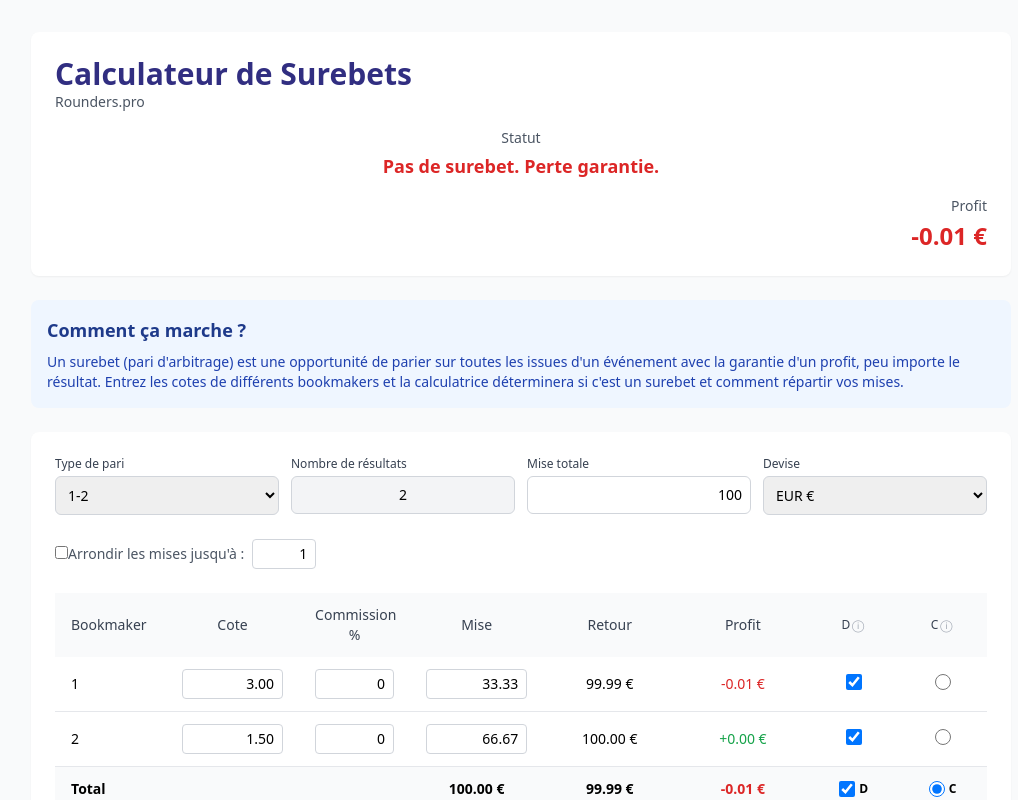
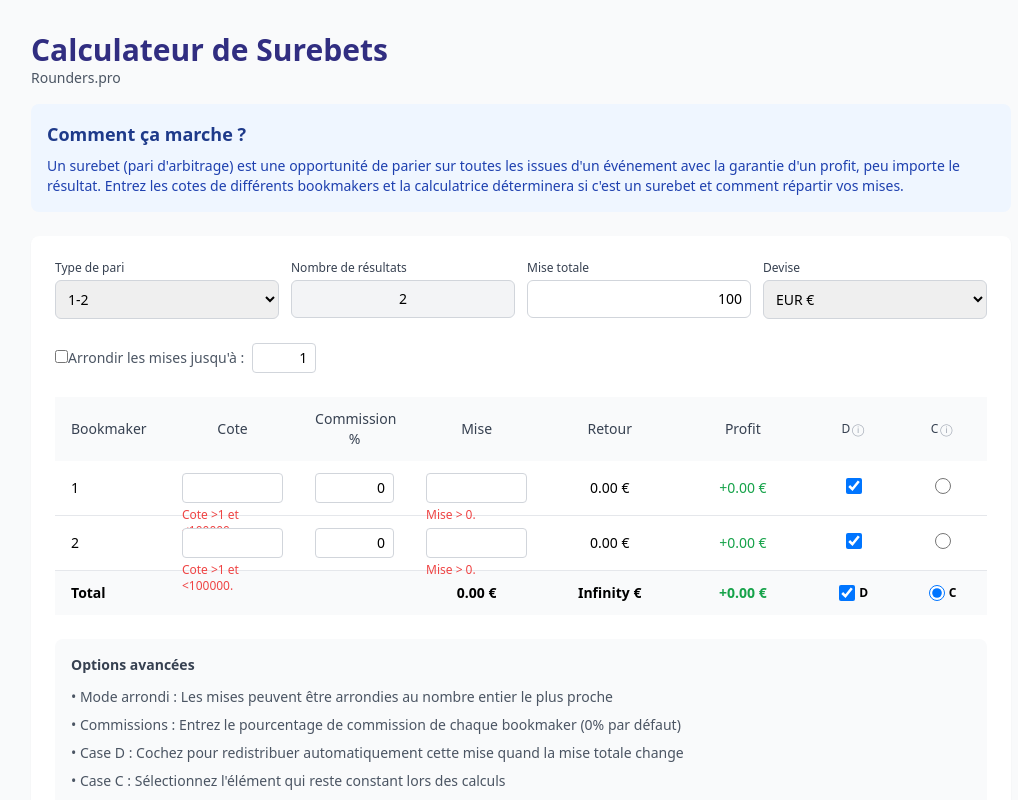
Before and after one commit to Web-Online-Concept/rounders-pro, a Next.js app: page /outils/surebet-calculatrice in a window 1280 px wide. Shown: the top 800 px of the page, without its empty margins (119-1137 px from the left). Built offline with nearby package versions, Linux system fonts and the light colour scheme.

Commit message:
Update SurebetCalculator.js

```diff
--- a/app/outils/surebet-calculatrice/SurebetCalculator.js
+++ b/app/outils/surebet-calculatrice/SurebetCalculator.js
@@ -8,15 +8,15 @@ const SurebetCalculator = () => {
   const [betType, setBetType] = useState('1-2');
   const [currency, setCurrency] = useState('EUR');
   const [totalStake, setTotalStake] = useState('100');
-  const [odds1, setOdds1] = useState('3.00');
-  const [odds2, setOdds2] = useState('1.50');
-  const [odds3, setOdds3] = useState('2.00');
+  const [odds1, setOdds1] = useState('');
+  const [odds2, setOdds2] = useState('');
+  const [odds3, setOdds3] = useState('');
   const [commission1, setCommission1] = useState('0');
   const [commission2, setCommission2] = useState('0');
   const [commission3, setCommission3] = useState('0');
-  const [stake1, setStake1] = useState('33.33');
-  const [stake2, setStake2] = useState('66.67');
-  const [stake3, setStake3] = useState('0.00');
+  const [stake1, setStake1] = useState('');
+  const [stake2, setStake2] = useState('');
+  const [stake3, setStake3] = useState('');
   const [distribute1, setDistribute1] = useState(true);
   const [distribute2, setDistribute2] = useState(true);
   const [distribute3, setDistribute3] = useState(true);
@@ -50,7 +50,7 @@ const SurebetCalculator = () => {
     }
   };
 
-  // Fonction pour redistribuer les mises
+  // Fonction pour redistribuer les mises (basée sur surebet.com)
   const redistributeStakes = () => {
     if (isUpdating.current) return;
     isUpdating.current = true;
@@ -76,6 +76,9 @@ const SurebetCalculator = () => {
     if (outcomeCount === 3 && adjOdds3 > 0) sumInverseOdds += 1 / adjOdds3;
 
     if (sumInverseOdds <= 0) {
+      setStake1('');
+      setStake2('');
+      if (outcomeCount === 3) setStake3('');
       isUpdating.current = false;
       return;
     }
@@ -83,12 +86,12 @@ const SurebetCalculator = () => {
     // Calcul des mises
     let s1 = 0, s2 = 0, s3 = 0;
     if (fixedMode === 'sum' && distributeAll) {
-      // Redistribution des mises pour égaliser les profits
+      // Mise totale fixe, redistribution des mises
       s1 = distribute1 ? (total / adjOdds1 / sumInverseOdds) : parseFloat(stake1) || 0;
       s2 = distribute2 ? (total / adjOdds2 / sumInverseOdds) : parseFloat(stake2) || 0;
       s3 = outcomeCount === 3 && distribute3 ? (total / adjOdds3 / sumInverseOdds) : 0;
     } else if (fixedMode !== 'sum') {
-      // Cas où une mise individuelle est fixe
+      // Mise individuelle fixe
       const fixedStake = parseFloat(fixedMode === '1' ? stake1 : fixedMode === '2' ? stake2 : stake3) || 0;
       const fixedOdds = fixedMode === '1' ? adjOdds1 : fixedMode === '2' ? adjOdds2 : adjOdds3;
       const fixedReturn = fixedStake * fixedOdds;
@@ -114,9 +117,9 @@ const SurebetCalculator = () => {
     }
 
     // Mise à jour des mises
-    setStake1(s1.toFixed(2));
-    setStake2(s2.toFixed(2));
-    if (outcomeCount === 3) setStake3(s3.toFixed(2));
+    setStake1(s1 > 0 ? s1.toFixed(2) : '');
+    setStake2(s2 > 0 ? s2.toFixed(2) : '');
+    if (outcomeCount === 3) setStake3(s3 > 0 ? s3.toFixed(2) : '');
 
     isUpdating.current = false;
   };
@@ -144,17 +147,17 @@ const SurebetCalculator = () => {
     const profit2 = return2 - actualTotal;
     const profit3 = outcomeCount === 3 ? return3 - actualTotal : 0;
     const profits = outcomeCount === 3 ? [profit1, profit2, profit3] : [profit1, profit2];
-    const minProfit = Math.min(...profits.filter(p => !isNaN(p)));
+    const minProfit = Math.min(...profits.filter(p => !isNaN(p) && p !== 0));
     let sumInverseOdds = 0;
-    if (adjOdds1 > 0) sumInverseOdds += 1/adjOdds1;
-    if (adjOdds2 > 0) sumInverseOdds += 1/adjOdds2;
-    if (outcomeCount === 3 && adjOdds3 > 0) sumInverseOdds += 1/adjOdds3;
+    if (adjOdds1 > 0) sumInverseOdds += 1 / adjOdds1;
+    if (adjOdds2 > 0) sumInverseOdds += 1 / adjOdds2;
+    if (outcomeCount === 3 && adjOdds3 > 0) sumInverseOdds += 1 / adjOdds3;
     const isSurebet = sumInverseOdds < 1 && sumInverseOdds > 0;
     return {
       stakes: [s1, s2, s3],
       returns: [return1, return2, return3],
       profits: [profit1, profit2, profit3],
-      minProfit: isNaN(minProfit) ? 0 : minProfit,
+      minProfit: isNaN(minProfit) || minProfit === Infinity || minProfit === -Infinity ? 0 : minProfit,
       isSurebet,
       total: actualTotal,
       symbol
@@ -198,23 +201,11 @@ const SurebetCalculator = () => {
     debouncedRedistribute();
   };
 
-  // Mise à jour de la mise totale quand les mises individuelles changent
+  // Supprimer la mise à jour automatique de totalStake
+  // Redistribution quand les paramètres changent
   useEffect(() => {
-    if (fixedMode !== 'sum' && !isUpdating.current) {
-      const s1 = parseFloat(stake1) || 0;
-      const s2 = parseFloat(stake2) || 0;
-      const s3 = getOutcomeCount() === 3 ? (parseFloat(stake3) || 0) : 0;
-      const newTotal = s1 + s2 + s3;
-      setTotalStake(newTotal.toFixed(2));
-    }
-  }, [stake1, stake2, stake3, fixedMode]);
-
-  // Redistribuer quand les paramètres changent
-  useEffect(() => {
-    if (fixedMode === 'sum') {
-      debouncedRedistribute();
-    }
-  }, [distribute1, distribute2, distribute3, betType, debouncedRedistribute]);
+    debouncedRedistribute();
+  }, [distribute1, distribute2, distribute3, betType, fixedMode, debouncedRedistribute]);
 
   // Mise à jour du checkbox "tous"
   useEffect(() => {
@@ -225,20 +216,13 @@ const SurebetCalculator = () => {
   // Ajuster au changement de type de pari
   useEffect(() => {
     if (getOutcomeCount() === 2) {
-      setStake3('0.00');
-      setOdds3('2.00');
+      setStake3('');
+      setOdds3('');
       setCommission3('0');
       setDistribute3(true);
     }
     debouncedRedistribute();
   }, [betType, debouncedRedistribute]);
-
-  // Redistribuer au changement de mode fixe
-  useEffect(() => {
-    if (fixedMode === 'sum') {
-      debouncedRedistribute();
-    }
-  }, [fixedMode, debouncedRedistribute]);
 
   // Redistribuer au changement de l'arrondi
   useEffect(() => {
@@ -257,28 +241,12 @@ const SurebetCalculator = () => {
   return (
     <div className="min-h-screen bg-gray-50 py-8 px-4 sm:px-6 lg:px-8">
       <div className="max-w-[980px] mx-auto">
-        {/* Header avec Statut intégré */}
-        <div className="bg-white rounded-lg shadow-sm p-6 mb-6">
-          <div className="grid gridCols-3 gap-4">
-            <div className="col-span-1">
-              <h1 className="text-2xl sm:text-3xl font-bold text-indigo-900">
-                Calculateur de Surebets
-                <span className="block text-sm text-gray-600 font-normal">Rounders.pro</span>
-              </h1>
-            </div>
-            <div className="col-span-1 text-center">
-              <div className="text-sm text-gray-600 mb-1">Statut</div>
-              <div className={`text-lg font-semibold ${results.isSurebet ? 'text-green-600' : 'text-red-600'}`}>
-                {results.isSurebet ? 'Surebet détecté!' : 'Pas de surebet. Perte garantie.'}
-              </div>
-            </div>
-            <div className="col-span-1 text-right">
-              <div className="text-sm text-gray-600 mb-1">Profit</div>
-              <div className={`text-2xl font-bold ${results.minProfit >= 0 ? 'text-green-600' : 'text-red-600'}`}>
-                {results.minProfit >= 0 ? '+' : ''}{results.minProfit.toFixed(2)} {results.symbol}
-              </div>
-            </div>
-          </div>
+        {/* Header restauré tel que dans ton code d'origine */}
+        <div className="mb-4">
+          <h1 className="text-2xl sm:text-3xl font-bold text-indigo-900">
+            Calculateur de Surebets
+            <span className="block text-sm text-gray-600 font-normal">Rounders.pro</span>
+          </h1>
         </div>
 
         {/* Comment ça marche */}
```
